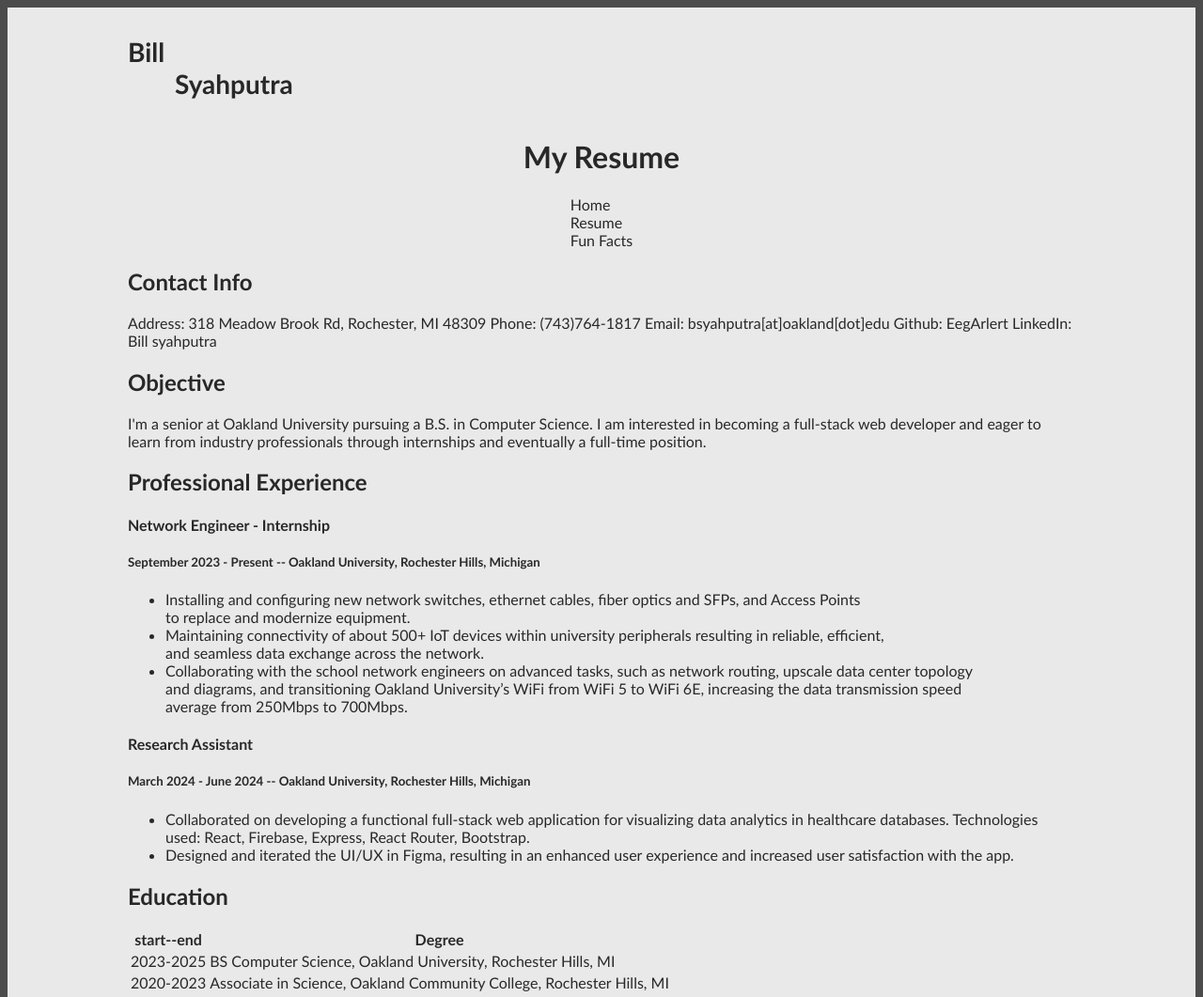
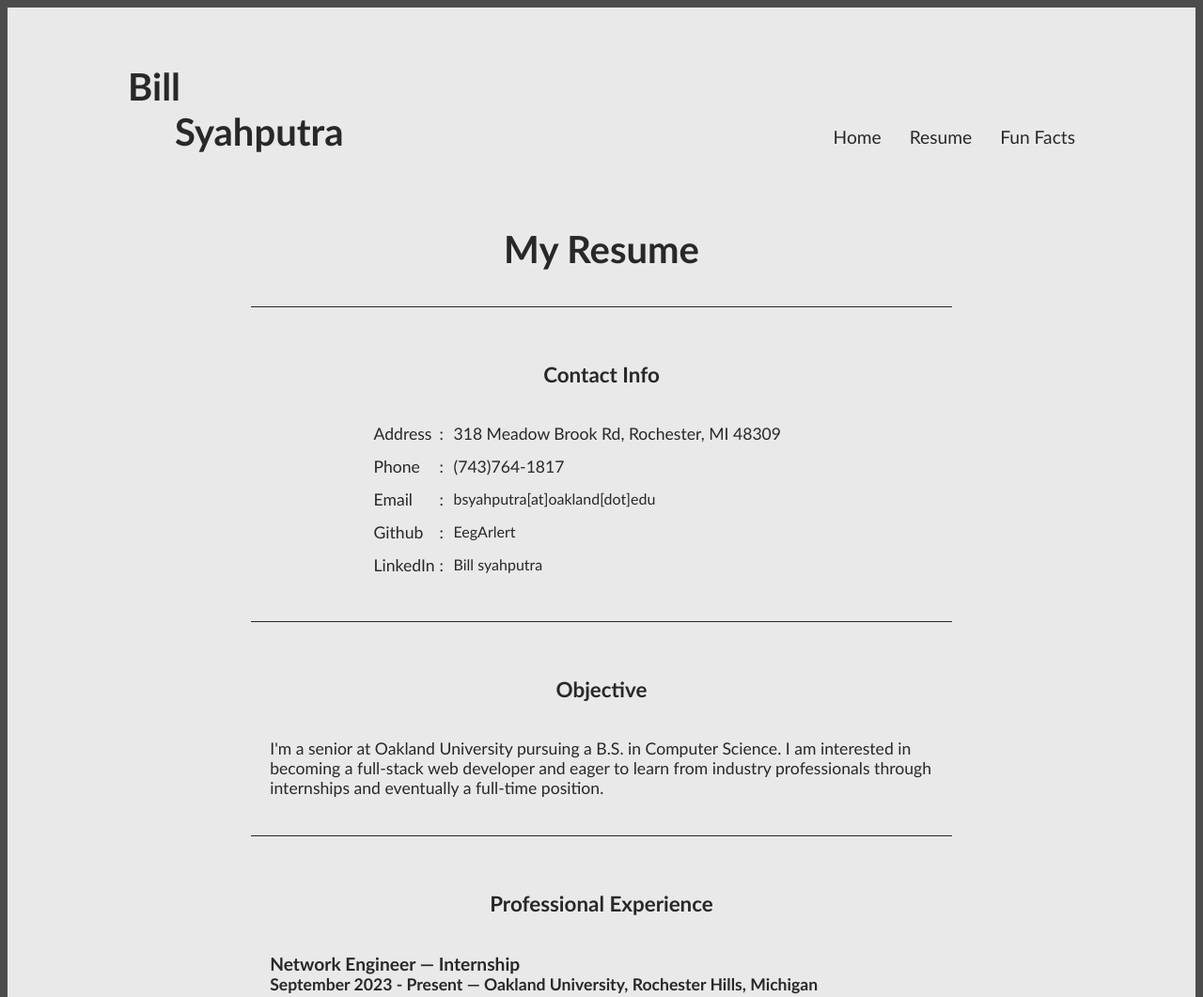
Before and after one commit to EegArlert/BillSyahputra_hw2TH_csi3150_fs2024, a plain HTML site: page pages/my_resume.html in a window 1280 px wide. Shown: the top 1061 px of the page at 94% size. Drawn offline with Linux system fonts and the light colour scheme.

Commit message:
finishing my_resume.html and my_resume.css, css style is adjusted to be more uniform accross documents

```diff
--- a/pages/my_resume.html
+++ b/pages/my_resume.html
@@ -13,7 +13,6 @@
     <div class="wrapper">
         <header>
             <!-- Start Header  -->
-
             <div class="logo">
                 <!-- container for logo -->
                 <h1 class="heading-first-name">Bill</h1>
@@ -21,26 +20,38 @@
                 <!-- end logo container -->
             </div>
 
-        <h1>My Resume</h1>
-
             <nav class="heading-nav">
                 <nav class="nav-wrapper"><a class="navigation" href="../index.html">Home</a></nav>
                 <nav class="nav-wrapper"><a class="navigation" href="#">Resume</a></nav>
                 <nav class="nav-wrapper"><a class="navigation" href="./my_fun_facts.html">Fun Facts</a></nav>
             </nav>
 
+            <h1 class="title">My Resume</h1>
             <!-- End Header -->
         </header>
 
         <main>
             <!-- Start Main  -->
-        <section class="contact-info">
+            <section class="contact-info-wrapper">
                 <h2>Contact Info</h2>
-            <span>Address: 318 Meadow Brook Rd, Rochester, MI 48309</span>
-            <span>Phone: (743)764-1817</span>
-            <span>Email: <a href="mailto:bsyaphputra[at]oakland[dot]edu">bsyahputra[at]oakland[dot]edu</a></span>
-            <span>Github: <a href="https://www.github.com/eegarlert/" target="popup">EegArlert</a></span>
-            <span>LinkedIn: <a href="https://www.linkedin.com/in/bill-syahputra-61bb3226a/" target="popup">Bill syahputra</a></span>
+                <div class="contact-info-grid">
+                    <span class="info">Address</span>
+                    <span class="semicolon">:</span>
+                    <span class="data">318 Meadow Brook Rd, Rochester, MI 48309</span>
+                    <span class="info">Phone</span>
+                    <span class="semicolon">:</span>
+                    <span class="data">(743)764-1817</span>
+                    <span class="info">Email</span>
+                    <span class="semicolon">:</span>
+                    <a class="data" href="mailto:bsyaphputra[at]oakland[dot]edu">bsyahputra[at]oakland[dot]edu</a>
+                    <span class="info">Github</span>
+                    <span class="semicolon">:</span>
+                    <a class="data" href="https://www.github.com/eegarlert/" target="popup">EegArlert</a>
+                    <span class="info">LinkedIn</span>
+                    <span class="semicolon">:</span>
+                    <a class="data" href="https://www.linkedin.com/in/bill-syahputra-61bb3226a/" target="popup">Bill
+                        syahputra</a>
+                </div>
             </section>
 
             <!-- Objective -->
@@ -57,20 +68,24 @@
                 <h2>Professional Experience</h2>
 
                 <div id="experience-1">
-                <h4>Network Engineer - Internship</h4>
-                <h5>September 2023 - Present -- Oakland University, Rochester Hills, Michigan</h5>
+                    <h4>Network Engineer — Internship</h4>
+                    <h5>September 2023 - Present — Oakland University, Rochester Hills, Michigan</h5>
                     <ul>
-                    <li>Installing and configuring new network switches, ethernet cables, fiber optics and SFPs, and Access Points
+                        <li>Installing and configuring new network switches, ethernet cables, fiber optics and SFPs, and
+                            Access Points
                             <br>
                             to replace and modernize equipment.
                         </li>
-                    <li>Maintaining connectivity of about 500+ IoT devices within university peripherals resulting in reliable, efficient,
+                        <li>Maintaining connectivity of about 500+ IoT devices within university peripherals resulting
+                            in reliable, efficient,
                             <br>
-                        and seamless data exchange across the network.</li>
+                            and seamless data exchange across the network.
+                        </li>
                         <li>Collaborating with the school network engineers on advanced tasks, such as network routing,
                             upscale data center topology
                             <br>
-                        and diagrams, and transitioning Oakland University’s WiFi from WiFi 5 to WiFi 6E, increasing the data transmission speed
+                            and diagrams, and transitioning Oakland University’s WiFi from WiFi 5 to WiFi 6E, increasing
+                            the data transmission speed
                             <br>
                             average from 250Mbps to 700Mbps.
                         </li>
@@ -78,11 +93,14 @@
                 </div>
 
                 <div id="experience-2">
-                <h4>Research Assistant</h4>
-                <h5>March 2024 - June 2024 -- Oakland University, Rochester Hills, Michigan</h5>
+                    <h4>Research Assistant — Dr. Jing Shu Chen</h4>
+                    <h5>March 2024 - June 2024 — Oakland University, Rochester Hills, Michigan</h5>
                     <ul>
-                    <li>Collaborated on developing a functional full-stack web application for visualizing data analytics in healthcare databases. Technologies used: React, Firebase, Express, React Router, Bootstrap.</li>
-                    <li>Designed and iterated the UI/UX in Figma, resulting in an enhanced user experience and increased user satisfaction with the app.</li>
+                        <li>Collaborated on developing a functional full-stack web application for visualizing data
+                            analytics in healthcare databases. Technologies used: React, Firebase, Express, React
+                            Router, Bootstrap.</li>
+                        <li>Designed and iterated the UI/UX in Figma, resulting in an enhanced user experience and
+                            increased user satisfaction with the app.</li>
 
                     </ul>
                 </div>
@@ -94,17 +112,17 @@
                 <h2>Education</h2>
                 <table>
                     <tr>
-                    <th>start--end</th>
+                        <th>start — end</th>
                         <th>Degree</th>
                     </tr>
 
                     <tr>
-                    <td>2023-2025</td>
+                        <td>2023 — 2025</td>
                         <td>BS Computer Science, Oakland University, Rochester Hills, MI</td>
                     </tr>
 
                     <tr>
-                    <td>2020-2023</td>
+                        <td>2020 — 2023</td>
                         <td>Associate in Science, Oakland Community College, Rochester Hills, MI</td>
                     </tr>
 
@@ -112,7 +130,7 @@
             </section>
 
             <!-- Other -->
-        <section class="Hobbies">
+            <section class="hobbies">
                 <h2>Hobbies</h2>
                 <p>
                     Rock climbing, swimming, badminton, cooking, reading, and learning.
--- a/style/my_fun_facts.css
+++ b/style/my_fun_facts.css
@@ -60,12 +60,15 @@ header .logo {
 }
 
 header .logo .heading-first-name {
+    width: 100%;
     margin: 0;
-    transition: padding 0.8s;
+    padding-left: 0;
+    transition: 0.8s;
 }
 
 header .logo .heading-first-name:hover {
-    padding: 0 0 0 137px;
+    width: 100%;
+    padding-left: 170px;
 }
 
 header .logo .heading-last-name {
@@ -129,14 +132,18 @@ main section {
     text-align: center;
     gap: 20px;
     border-top: solid 1.3px;
-    width: 60%;
+    width: 70%;
     padding-bottom: 70px;
     padding-top: 30px;
 }
 
+main section + section + section {
+    border-bottom: solid 1.3px;
+}
+
 main section:hover {
     border-top-width: 0.3px 50%;
-    background-color: rgba(240, 240, 240, 1);
+    background-color: rgba(244, 244, 244, 1);
 }
 
 main section h1 {
@@ -170,7 +177,6 @@ footer {
     flex-direction: column;
     justify-content: center;
     align-items: center;
-    border-top: solid 1.2px;
     padding-top: 20px;
     width: 60%;
 }
--- a/style/my_resume.css
+++ b/style/my_resume.css
@@ -37,26 +37,31 @@ body .wrapper {
 
 header {
     display: flex;
+    align-items: center;
     flex-direction: column;
-    align-items: center;
+    margin-bottom: 10px;
+    padding-top: 30px;
 }
 
 header .logo {
     align-self: start;
     display: flex;
     flex-direction: column;
-    width: 200px;
+    width: 300px;
     font-size: 14px;
     padding: 0 40px 20px 0;
 }
 
 header .logo .heading-first-name {
+    width: 100%;
     margin: 0;
-    transition: padding 0.8s;
+    padding-left: 0;
+    transition: 0.8s;
 }
 
 header .logo .heading-first-name:hover {
-    padding: 0 0 0 137px;
+    width: 100%;
+    padding-left: 170px;
 }
 
 header .logo .heading-last-name {
@@ -65,23 +70,137 @@ header .logo .heading-last-name {
     transition: padding 0.8s;
 }
 
-
 header .logo .heading-last-name:hover {
     padding: 0 75px 0 0;
+}
+/*
+header .title {
+    border-bottom: solid 1.3px;
+    padding-bottom: 40px;
+    width: 60%;
+    text-align: center;
+} */
+
+header h1 {
+    font-size: 2.5rem;
+}
+
+header .heading-nav {
+    position: relative;
+    bottom: 60px;
+    align-self: end;
+    display: flex;
+    align-items: center;
+    height: 100%;
+    min-width: 50px;
+    font-size: var(--anchor-font-size-link);
+    gap: 30px;
+    flex-wrap: wrap;
+    color: rgba(0, 0, 0, 0.8);
+}
+
+header .heading-nav .nav-wrapper {
+    position: relative;
+    height: 30px;
+    top: 10px;
+}
+
+header .heading-nav .nav-wrapper .navigation {
+    position: relative;
+    bottom: 0;
+    transition: bottom 0.2s ease;
+}
+
+header .heading-nav .nav-wrapper:hover .navigation {
+    position: relative;
+    bottom: 4px;
+    box-shadow: 0 1.4px rgba(0, 0, 0, 0.83);
+}
+
+/* Header Container Style Ends */
+
+
+/* Main Container Style Starts */
+main {
+    display: flex;
+    flex-direction: column;
+}
+
+main p,
+main span,
+main h4,
+main h5,
+main li {
+    font-size: 1.1rem;
+    margin: 0;
+    padding: 0;
+    text-align: start;
+}
+
+main section {
+    align-self: center;
+    display: flex;
+    flex-direction: column;
+    align-items: center;
+    text-align: center;
+    gap: 20px;
+    border-top: solid 1.3px;
+    width: 70%;
+    padding: 40px 20px 40px 20px;
+}
+
+main section:hover {
+    background-color: rgba(244, 244, 244, 1);
+}
+
+main section h2 {
+    font-size: 1.4rem;
+}
+
+main span {
+    display: block;
+}
+
+main .contact-info-wrapper {
+    height: 100%;
+}
+
+main .contact-info-wrapper .contact-info-grid {
+    display: grid;
+    grid-template-columns: 65px 10px 400px;
+    grid-template-rows: repeat(5, 30px);
+    gap: 5px;
+    justify-items: start;
+}
+
+main .professional-experience h4 {
+    font-size: 1.2rem;
+}
+
+main .professional-experience #experience-1 {
+    margin-bottom: 40px;
+}
+
+main .education table {
+    width: 100%;
+    border-collapse: collapse;
+}
+
+main .hobbies {
+    border-bottom: solid 1.3px;
+}
+
+table,
+th,
+td{
+    padding: 10px;
+    border: solid 1px;
 }
 
 
 
-/* Header Container Style Ends */
-
-
-
-
-/* Main Container Style Starts */
 
 /* Main Container Style Ends */
-
-
 
 
 /* Footer Container Style Starts */
@@ -92,7 +211,6 @@ footer {
     flex-direction: column;
     justify-content: center;
     align-items: center;
-    border-top: solid 1.2px;
     padding-top: 20px;
     width: 60%;
 }
```
Lines whose indentation alone changed are shown as unchanged.
